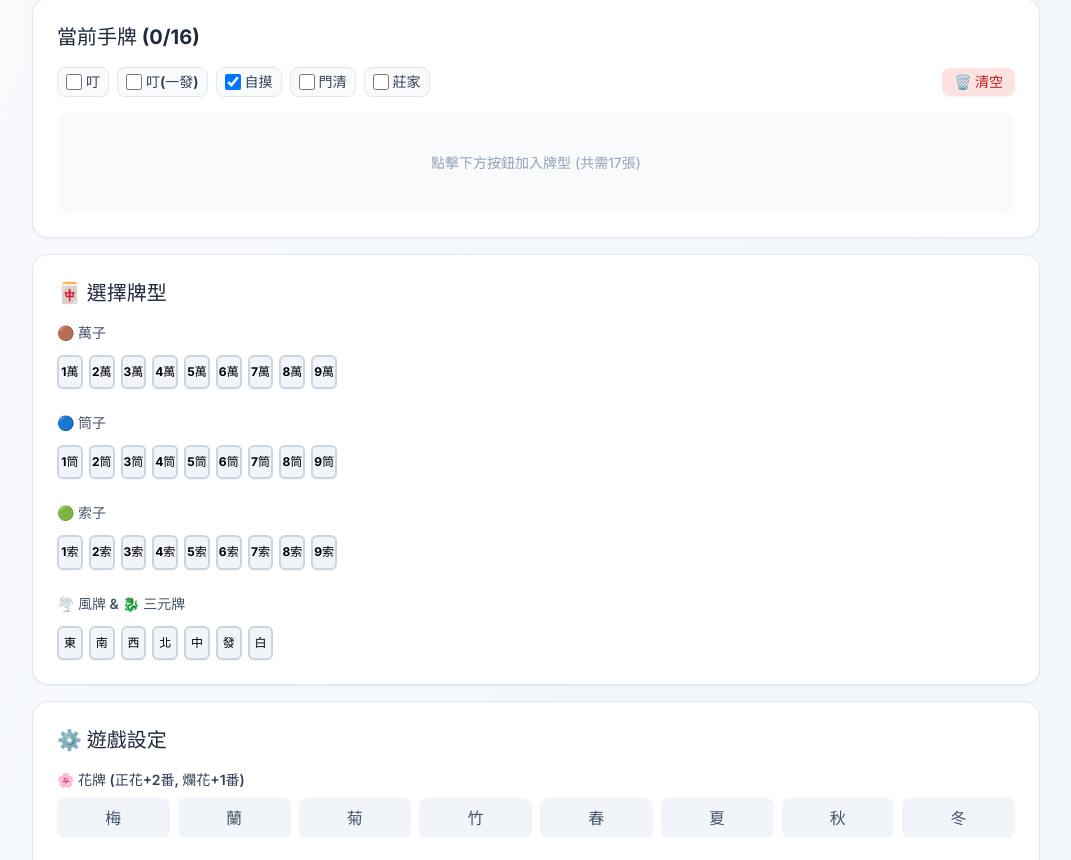
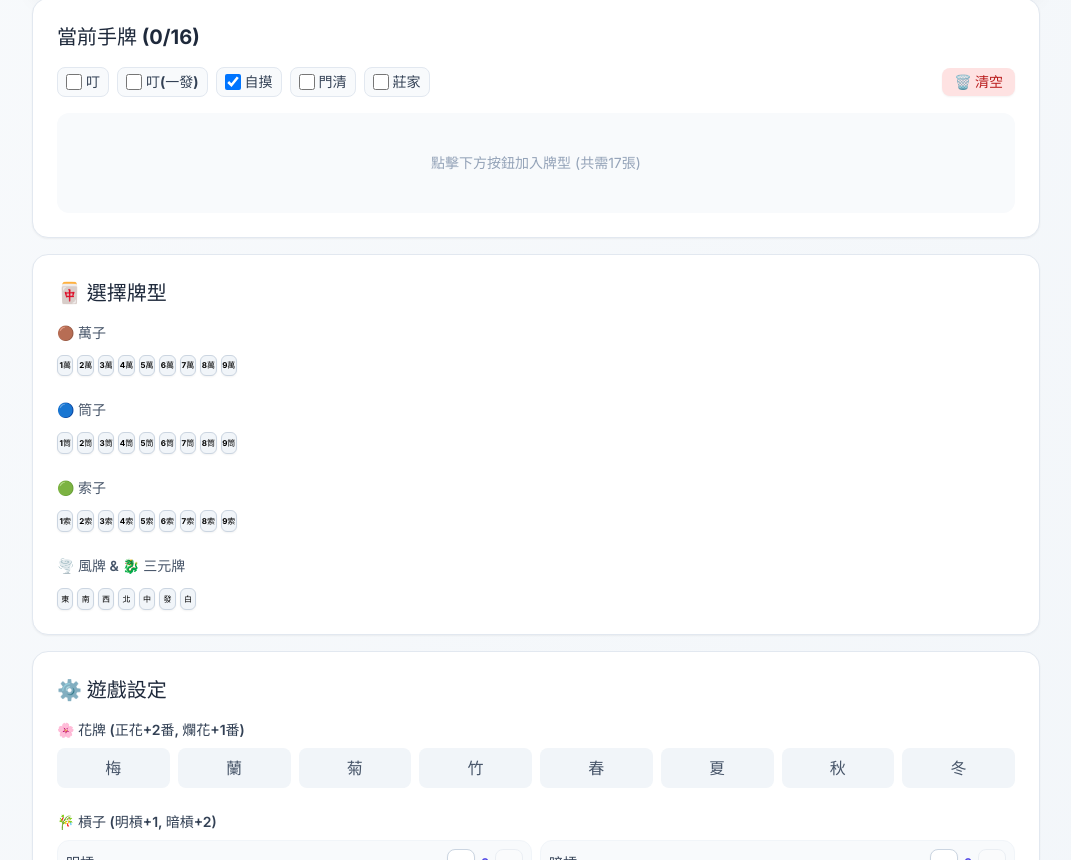
Before and after one commit to angus33yk1/taiwan-mahjong--hk-style--scoring-calculator, a React (Vite) app: page / in a window 1280 px wide. Shown: the part 396-1256 px from the top of the page, without its empty margins (104-1175 px from the left). Built offline with nearby package versions, Linux system fonts and the light colour scheme.

Commit message:
UI: Shrink Web Tile Selectors further

```diff
--- a/ScoreCalculatorPage.tsx
+++ b/ScoreCalculatorPage.tsx
@@ -420,13 +420,13 @@ const ScoreCalculatorPage: React.FC = () => {
                                 <h4 className="text-sm font-semibold text-slate-600 dark:text-slate-400 mb-3">
                                     {category.category}
                                 </h4>
-                                <div className="grid grid-cols-9 gap-1 sm:gap-1.5 max-w-sm sm:max-w-xs md:max-w-[280px]">
+                                <div className="grid grid-cols-9 gap-1 max-w-sm sm:max-w-xs md:max-w-[180px]">
                                     {category.tiles.map((tile, index) => (
                                         <div key={index} className="relative group">
                                             <button
                                                 onClick={() => addTile(tile)}
                                                 disabled={handTiles.length >= 17}
-                                                className={`w-full aspect-[3/4] flex items-center justify-center bg-slate-100 dark:bg-slate-800 border-2 rounded-md font-bold text-xs sm:text-[10px] md:text-xs transition-all shadow-sm ${handTiles.length >= 17 ? 'border-slate-200 opacity-50 cursor-not-allowed' : 'border-slate-300 dark:border-slate-600 hover:bg-indigo-100 dark:hover:bg-indigo-900/30 hover:border-indigo-400 dark:hover:border-indigo-600'
+                                                className={`w-full aspect-[3/4] flex items-center justify-center bg-slate-100 dark:bg-slate-800 border rounded-md font-bold text-xs sm:text-[10px] md:text-[8px] transition-all shadow-sm ${handTiles.length >= 17 ? 'border-slate-200 opacity-50 cursor-not-allowed' : 'border-slate-300 dark:border-slate-600 hover:bg-indigo-100 dark:hover:bg-indigo-900/30 hover:border-indigo-400 dark:hover:border-indigo-600'
                                                     }`}
                                             >
                                                 {tile.displayChar}
@@ -442,13 +442,13 @@ const ScoreCalculatorPage: React.FC = () => {
                             <h4 className="text-sm font-semibold text-slate-600 dark:text-slate-400 mb-3">
                                 {language === 'zh' ? '🌪️ 風牌 & 🐉 三元牌' : '🌪️ Winds & 🐉 Dragons'}
                             </h4>
-                            <div className="grid grid-cols-9 gap-1 sm:gap-1.5 max-w-sm sm:max-w-xs md:max-w-[280px]">
+                            <div className="grid grid-cols-9 gap-1 max-w-sm sm:max-w-xs md:max-w-[180px]">
                                 {honorTiles.map((tile, index) => (
                                     <div key={index} className="relative group">
                                         <button
                                             onClick={() => addTile(tile)}
                                             disabled={handTiles.length >= 17}
-                                            className={`w-full aspect-[3/4] flex items-center justify-center bg-slate-100 dark:bg-slate-800 border-2 rounded-md font-bold text-xs sm:text-[10px] md:text-xs transition-all shadow-sm ${handTiles.length >= 17 ? 'border-slate-200 opacity-50 cursor-not-allowed' : 'border-slate-300 dark:border-slate-600 hover:bg-indigo-100 dark:hover:bg-indigo-900/30 hover:border-indigo-400 dark:hover:border-indigo-600'
+                                            className={`w-full aspect-[3/4] flex items-center justify-center bg-slate-100 dark:bg-slate-800 border rounded-md font-bold text-xs sm:text-[10px] md:text-[8px] transition-all shadow-sm ${handTiles.length >= 17 ? 'border-slate-200 opacity-50 cursor-not-allowed' : 'border-slate-300 dark:border-slate-600 hover:bg-indigo-100 dark:hover:bg-indigo-900/30 hover:border-indigo-400 dark:hover:border-indigo-600'
                                                 }`}
                                         >
                                             {tile.displayChar}
```
